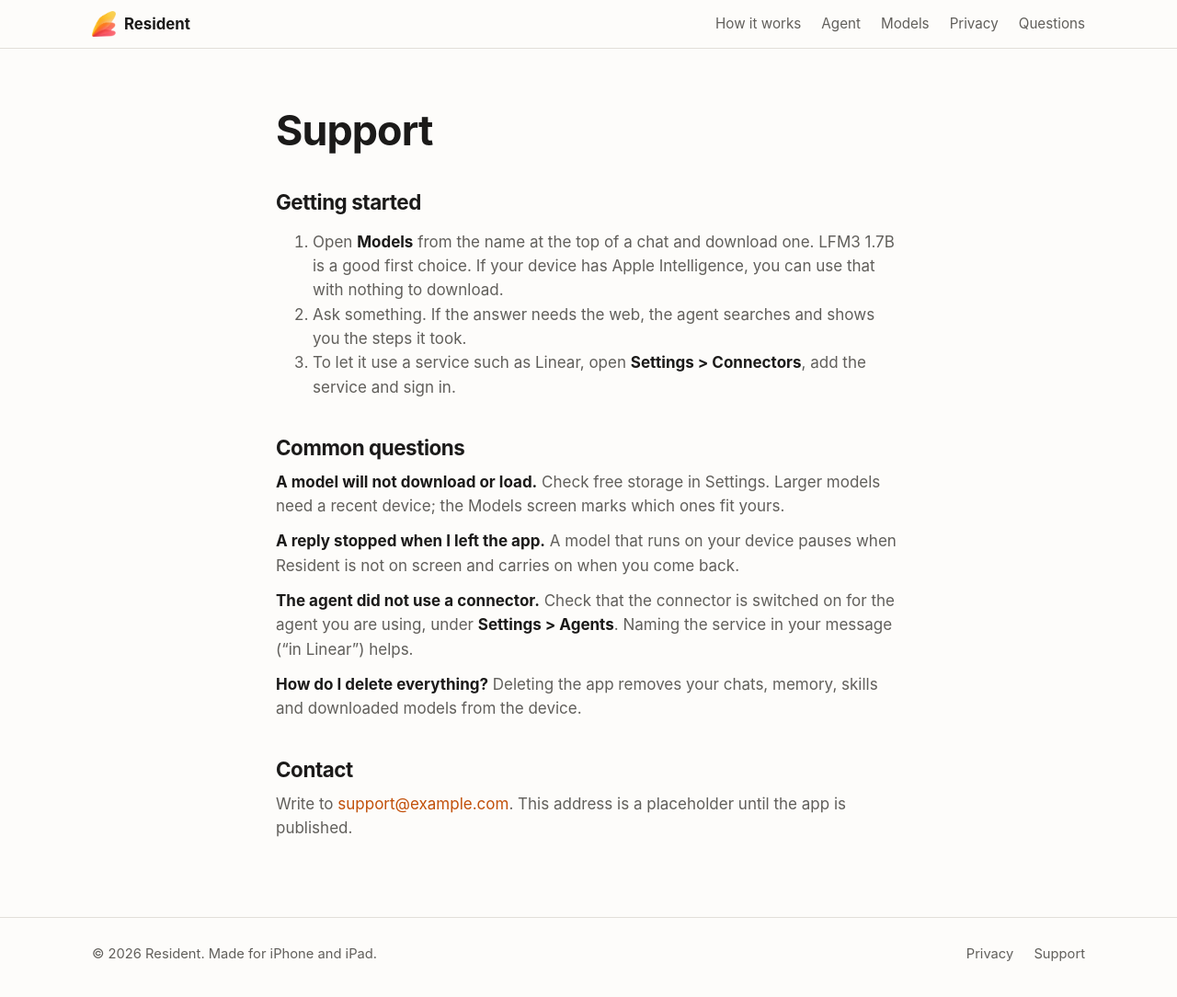
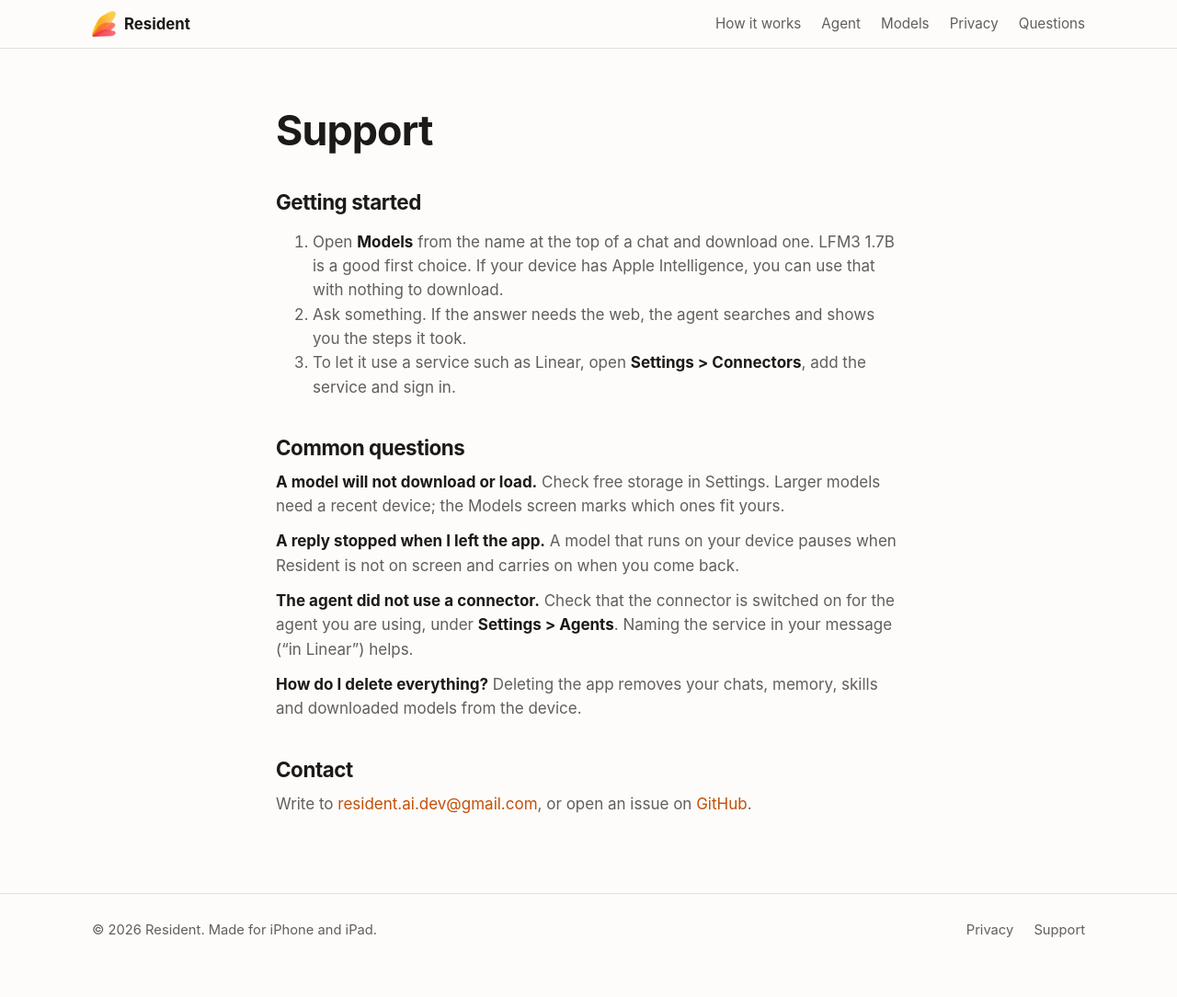
Before and after one commit to Jflick58/resident, a Jekyll site: the page built from site/support.md, in a window 1280 px wide and 1093 px high. Shown: the top 1084 px of the window at 92% size. Built offline with Jekyll 4.4.1, drawn with Linux system fonts in a browser that asks for light colours.

Commit message:
The website is published with GitHub Pages, and support has a real address
Co-Authored-By: Claude Fable 5.2 <noreply@anthropic.com>
Claude-Session: https://claude.ai/code/session_01ARcpcVKaBmAKVTxiuiqyEG

```diff
--- a/site/support.md
+++ b/site/support.md
@@ -23,4 +23,4 @@ description: Help with Resident.
 
 ## Contact
 
-Write to <a href="mailto:support@example.com">support@example.com</a>. This address is a placeholder until the app is published.
+Write to <a href="mailto:resident.ai.dev@gmail.com">resident.ai.dev@gmail.com</a>, or open an issue on <a href="https://github.com/jflick58/resident/issues">GitHub</a>.
```
Also changed, not shown: .github/workflows/site.yml (added).
